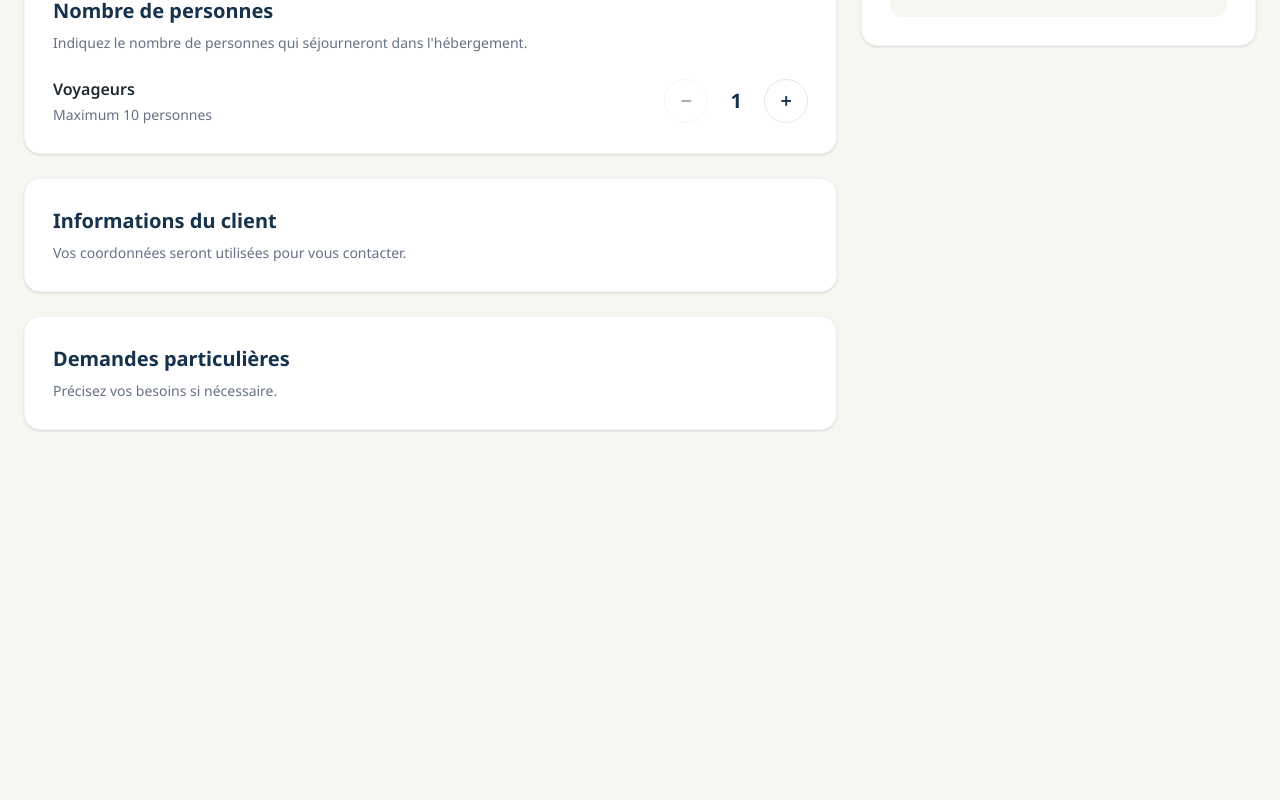
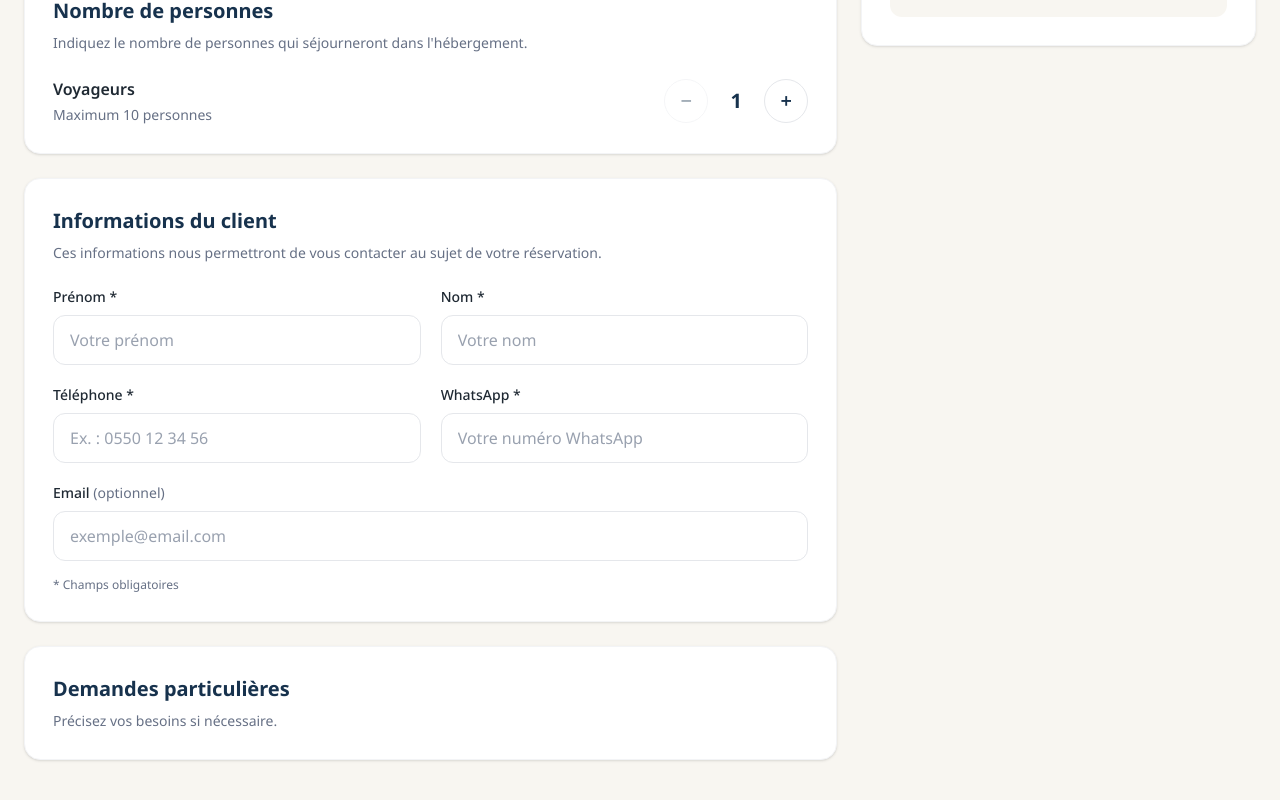
Before and after one commit to LenouarMiloud/hostel-freres-houat, a Next.js app: page /reservation in a window 1280 px wide. Shown: the part 689-1489 px from the top of the page. Before the commit the page ends 1183 px from the top, so only its background shows below. Built offline with nearby package versions, Linux system fonts and the light colour scheme.

Commit message:
feat: add the information of personnes

```diff
--- a/src/app/reservation/page.tsx
+++ b/src/app/reservation/page.tsx
@@ -6,6 +6,11 @@ export default function ReservationPage() {
   const [checkIn, setCheckIn] = useState("");
   const [checkOut, setCheckOut] = useState("");
   const [guests, setGuests] = useState(1);
+  const [firstName, setFirstName] = useState("");
+  const [lastName, setLastName] = useState("");
+  const [phone, setPhone] = useState("");
+  const [whatsapp, setWhatsapp] = useState("");
+  const [email, setEmail] = useState("");
 
   const today = new Date();
   const todayString = [
@@ -181,8 +186,94 @@ export default function ReservationPage() {
               <h2 className="text-xl font-bold text-primary">
                 Informations du client
               </h2>
+
               <p className="mt-2 text-sm text-muted">
-                Vos coordonnées seront utilisées pour vous contacter.
+                Ces informations nous permettront de vous contacter au sujet de votre réservation.
+              </p>
+
+              <div className="mt-6 grid grid-cols-1 gap-5 sm:grid-cols-2">
+                <div>
+                  <label htmlFor="firstName" className="mb-2 block text-sm font-medium text-foreground">
+                    Prénom *
+                  </label>
+                  <input
+                    id="firstName"
+                    type="text"
+                    autoComplete="given-name"
+                    required
+                    value={firstName}
+                    onChange={(event) => setFirstName(event.target.value)}
+                    placeholder="Votre prénom"
+                    className="w-full rounded-xl border border-gray-200 bg-white px-4 py-3 outline-none transition placeholder:text-gray-400 focus:border-primary focus:ring-2 focus:ring-primary/10"
+                  />
+                </div>
+
+                <div>
+                  <label htmlFor="lastName" className="mb-2 block text-sm font-medium text-foreground">
+                    Nom *
+                  </label>
+                  <input
+                    id="lastName"
+                    type="text"
+                    autoComplete="family-name"
+                    required
+                    value={lastName}
+                    onChange={(event) => setLastName(event.target.value)}
+                    placeholder="Votre nom"
+                    className="w-full rounded-xl border border-gray-200 bg-white px-4 py-3 outline-none transition placeholder:text-gray-400 focus:border-primary focus:ring-2 focus:ring-primary/10"
+                  />
+                </div>
+
+                <div>
+                  <label htmlFor="phone" className="mb-2 block text-sm font-medium text-foreground">
+                    Téléphone *
+                  </label>
+                  <input
+                    id="phone"
+                    type="tel"
+                    autoComplete="tel"
+                    required
+                    value={phone}
+                    onChange={(event) => setPhone(event.target.value)}
+                    placeholder="Ex. : 0550 12 34 56"
+                    className="w-full rounded-xl border border-gray-200 bg-white px-4 py-3 outline-none transition placeholder:text-gray-400 focus:border-primary focus:ring-2 focus:ring-primary/10"
+                  />
+                </div>
+
+                <div>
+                  <label htmlFor="whatsapp" className="mb-2 block text-sm font-medium text-foreground">
+                    WhatsApp *
+                  </label>
+                  <input
+                    id="whatsapp"
+                    type="tel"
+                    autoComplete="tel"
+                    required
+                    value={whatsapp}
+                    onChange={(event) => setWhatsapp(event.target.value)}
+                    placeholder="Votre numéro WhatsApp"
+                    className="w-full rounded-xl border border-gray-200 bg-white px-4 py-3 outline-none transition placeholder:text-gray-400 focus:border-primary focus:ring-2 focus:ring-primary/10"
+                  />
+                </div>
+
+                <div className="sm:col-span-2">
+                  <label htmlFor="email" className="mb-2 block text-sm font-medium text-foreground">
+                    Email <span className="font-normal text-muted">(optionnel)</span>
+                  </label>
+                  <input
+                    id="email"
+                    type="email"
+                    autoComplete="email"
+                    value={email}
+                    onChange={(event) => setEmail(event.target.value)}
+                    placeholder="exemple@email.com"
+                    className="w-full rounded-xl border border-gray-200 bg-white px-4 py-3 outline-none transition placeholder:text-gray-400 focus:border-primary focus:ring-2 focus:ring-primary/10"
+                  />
+                </div>
+              </div>
+
+              <p className="mt-4 text-xs text-muted">
+                * Champs obligatoires
               </p>
             </section>
 
```
Lines whose indentation alone changed are shown as unchanged.
